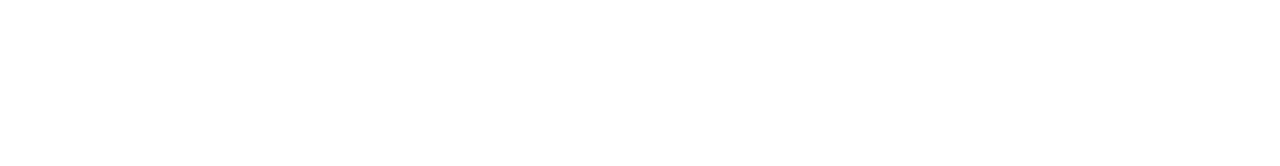
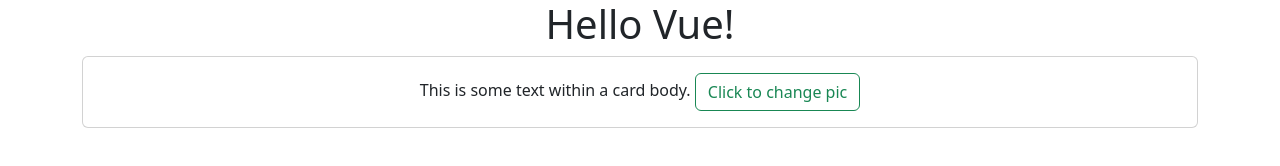
Before and after one commit to R-G2110/vue-hello, a plain HTML site: page index.html in a window 1280 px wide. Drawn offline with nearby package versions, Linux system fonts and the light colour scheme.

Commit message:
[Add]: message on index using data()

```diff
--- a/index.html
+++ b/index.html
@@ -19,7 +19,15 @@
 <body>
 
 	<div id="app">
-		<h1></h1>
+		<div class="container text-center ">
+			<h1>{{message}}</h1>
+			<div class="card">
+				<div class="card-body">
+					This is some text within a card body.
+					<button type="button" class="btn btn-outline-success">Click to change pic</button>
+				</div>
+			</div>
+		</div>
 
 	</div>
 
--- a/js/script.js
+++ b/js/script.js
@@ -3,7 +3,7 @@ const {createApp} = Vue;
 createApp({
 	data() {
 		return {
-			message: 'Hello Vue'
+			message: 'Hello Vue!'
 		}
 	},
 }).mount('#app')
```
